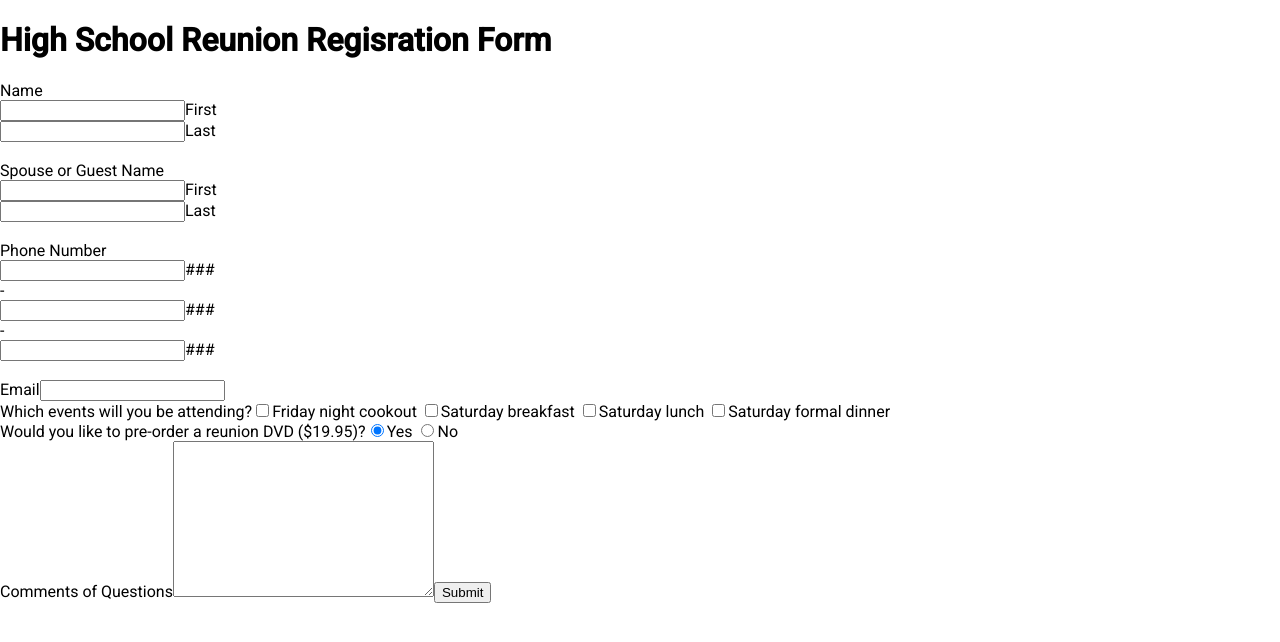
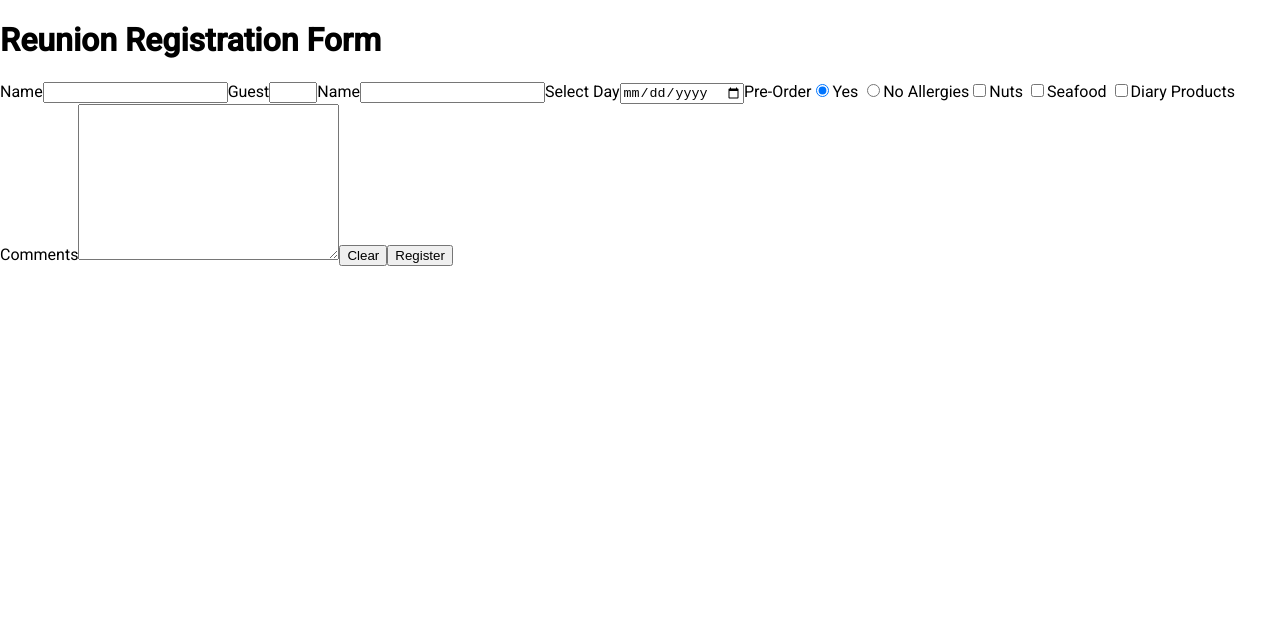
Before and after one commit to vincentgoay/form, an Angular app: page / in a window 1280 px wide. Shown: the top 642 px of the page. Built offline with nearby package versions, Linux system fonts and the light colour scheme.

Commit message:
designed template driver form

```diff
--- a/src/app/app.component.html
+++ b/src/app/app.component.html
@@ -1 +1 @@
-<app-registration></app-registration>
+<app-rsvpform></app-rsvpform>
--- a/src/app/app.module.ts
+++ b/src/app/app.module.ts
@@ -5,11 +5,13 @@ import { FormsModule } from '@angular/forms';
 import { AppComponent } from './app.component';
 import { RegistrationComponent } from './components/registration.component';
 import { BrowserAnimationsModule } from '@angular/platform-browser/animations';
+import { RsvpformComponent } from './components/rsvpform.component';
 
 @NgModule({
   declarations: [
     AppComponent,
-    RegistrationComponent
+    RegistrationComponent,
+    RsvpformComponent
   ],
   imports: [
     BrowserModule,
--- a/src/app/components/registration.component.ts
+++ b/src/app/components/registration.component.ts
@@ -1,5 +1,6 @@
 import { Component, OnInit, ViewChild } from '@angular/core';
 import { NgForm, NgModel } from '@angular/forms';
+import { MaterialModule } from '..//material.module'
 
 @Component({
   selector: 'app-registration',
--- /dev/null
+++ b/src/app/components/rsvpform.component.html
@@ -0,0 +1,32 @@
+<h1>Reunion Registration Form</h1>
+
+<form #rsvpForm="ngForm">
+    <label for="name">Name</label>
+    <input type="text" name="name" id="name">
+
+    <label for="guest">Guest</label>
+    <input type="number" name="guest" id="guest" step="1" min="0" max="3">
+
+    <label for="phone">Name</label>
+    <input type="text" name="phone" id="phone">
+
+    <label for="date">Select Day</label>
+    <input type="date" name="date" id="date">
+
+    <label for="order">Pre-Order</label>
+    <input type="radio" name="order" id="order" value="yes" checked>Yes
+    <input type="radio" name="order" value="no">No
+
+    <label for="allergies">Allergies</label>
+    <input type="checkbox" name="nuts" id="allergies">Nuts
+    <input type="checkbox" name="seafood">Seafood
+    <input type="checkbox" name="diary">Diary Products
+
+    <label for="comments">Comments</label>
+    <textarea name="comments" id="comments" cols="30" rows="10"></textarea>
+
+    <button>Clear</button>
+    <button>Register</button>
+
+
+</form>
--- /dev/null
+++ b/src/app/components/rsvpform.component.ts
@@ -0,0 +1,15 @@
+import { Component, OnInit } from '@angular/core';
+
+@Component({
+  selector: 'app-rsvpform',
+  templateUrl: './rsvpform.component.html',
+  styleUrls: ['./rsvpform.component.css']
+})
+export class RsvpformComponent implements OnInit {
+
+  constructor() { }
+
+  ngOnInit() {
+  }
+
+}
```
Also changed, not shown: src/app/components/rsvpform.component.css (added).
